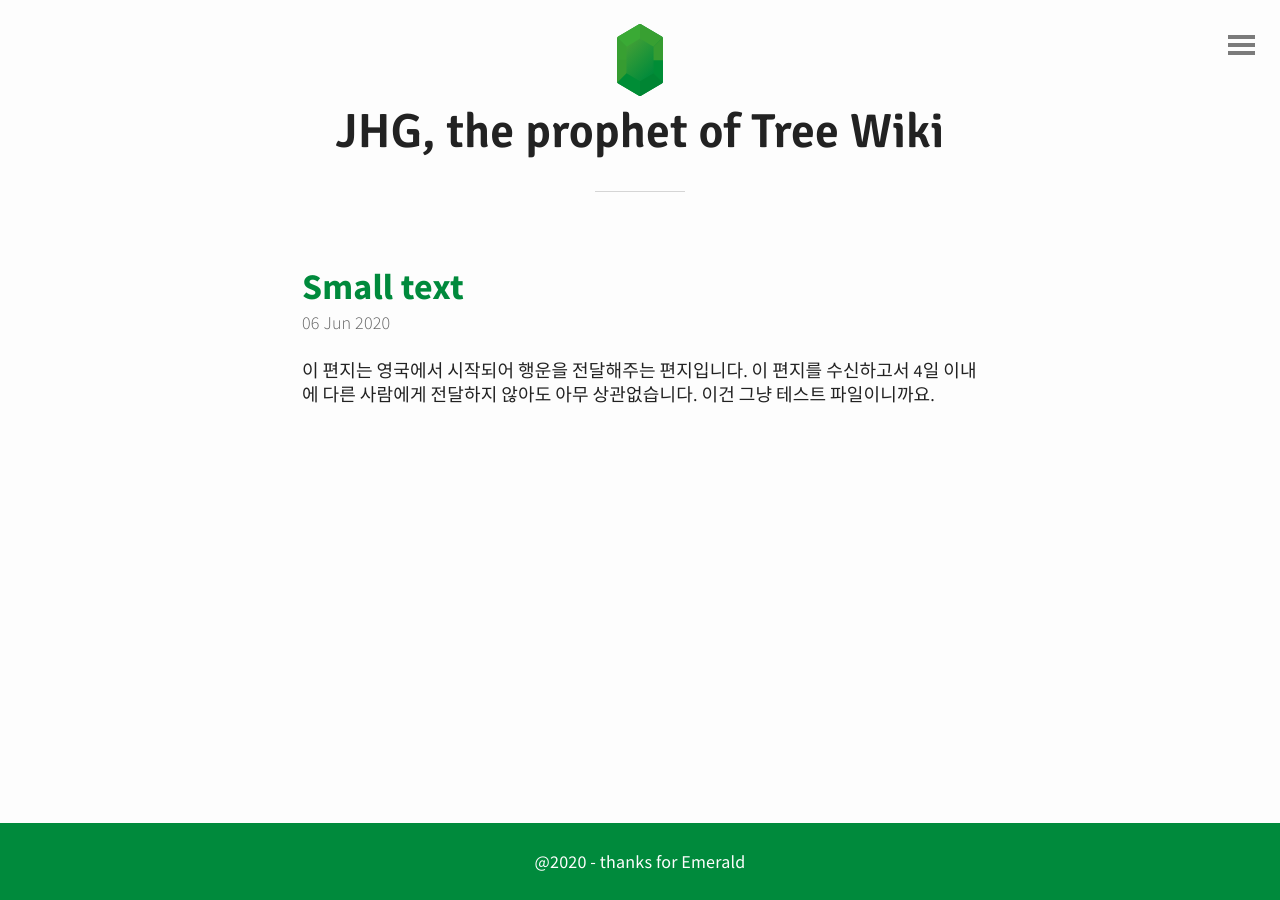
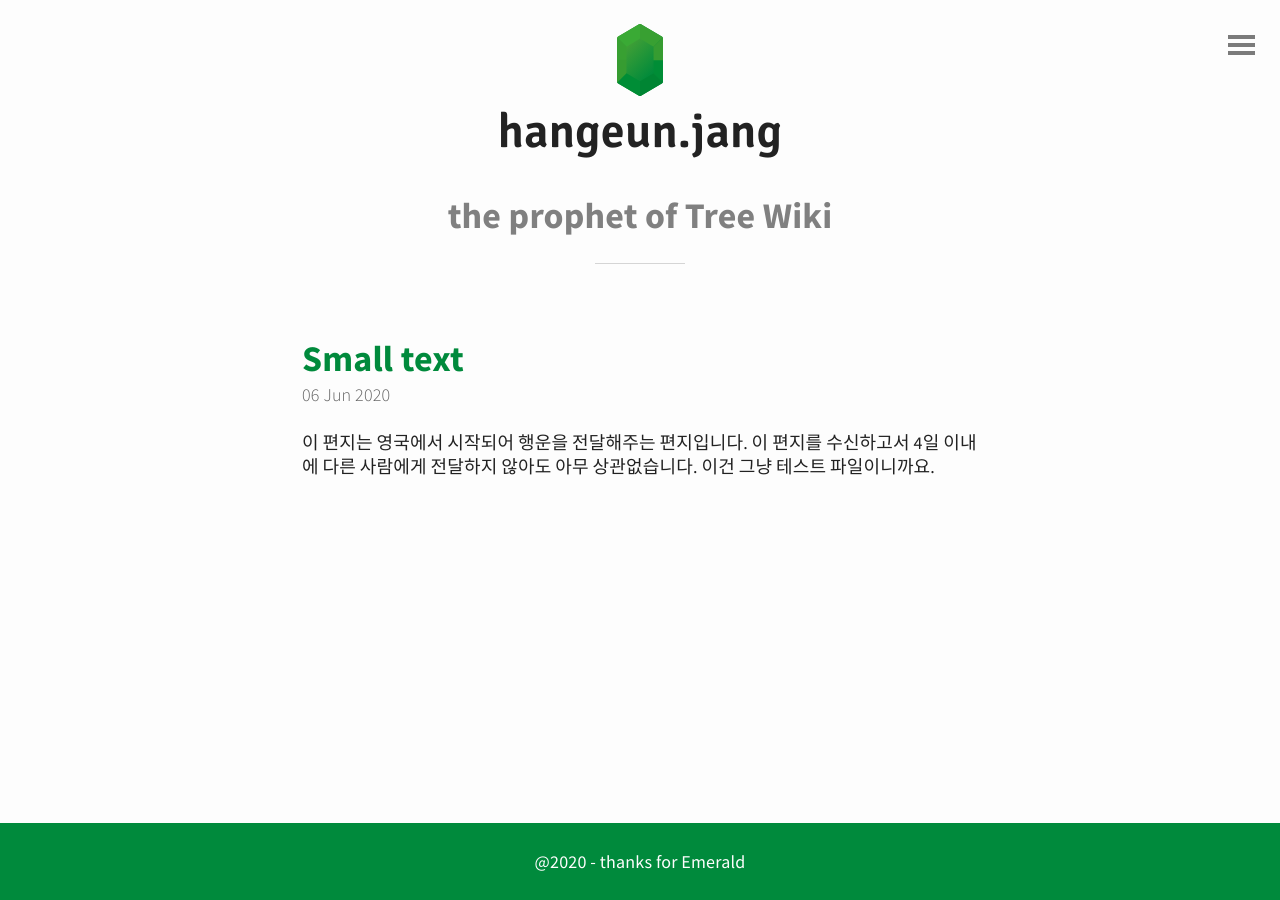
Before and after one commit to treewikiprophet/treewikiprophet, a Jekyll site: the page built from index.html, in a window 1280 px wide. Built offline with Jekyll 4.4.1, drawn with Linux system fonts in a browser that asks for light colours; the list of posts is cut into pages by our own code.

Commit message:
Update header.html

```diff
--- a/_includes/header.html
+++ b/_includes/header.html
@@ -1,6 +1,7 @@
 <header id="header">
 	<a href="{{ site.baseurl }}">
 		<img src="{{ "/img/emerald.svg" | prepend: site.baseurl | replace: '//', '/' }}" alt="Emerald Logo">
-	  <h1>JHG, the prophet of Tree Wiki</h1>
+	  <h1>hangeun.jang</h1>
+          <h2 style="color:grey;">the prophet of Tree Wiki</h2>
 	</a>
 </header>
```
